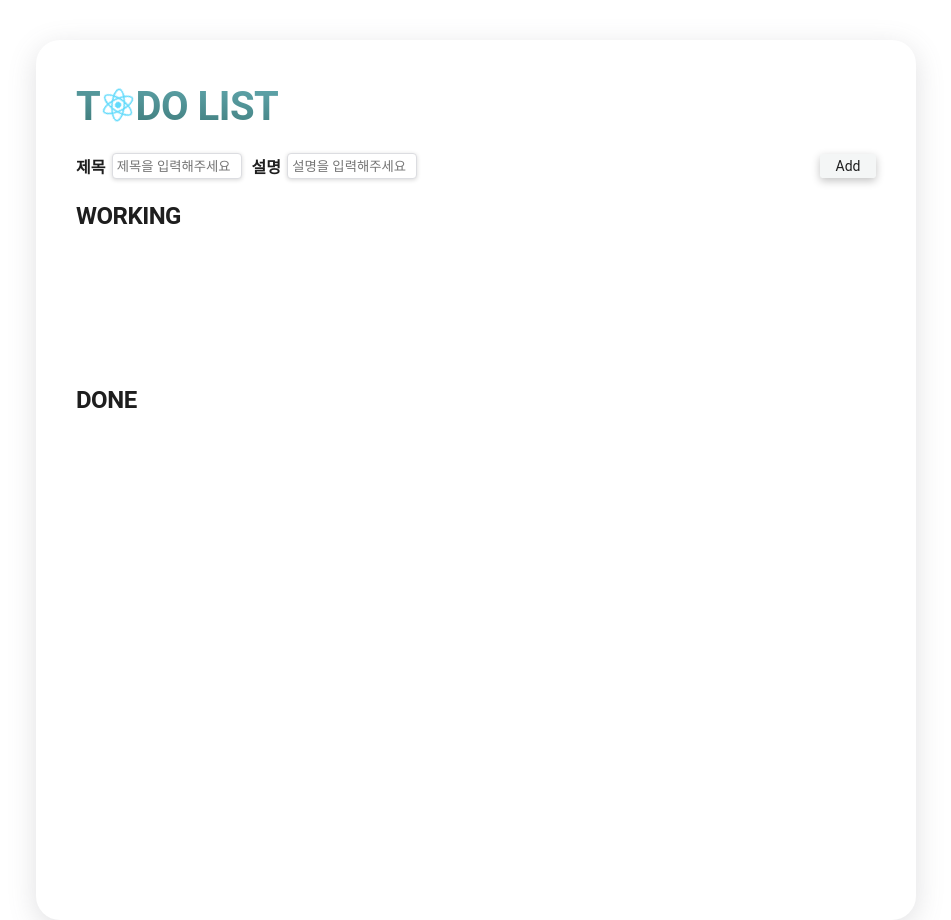
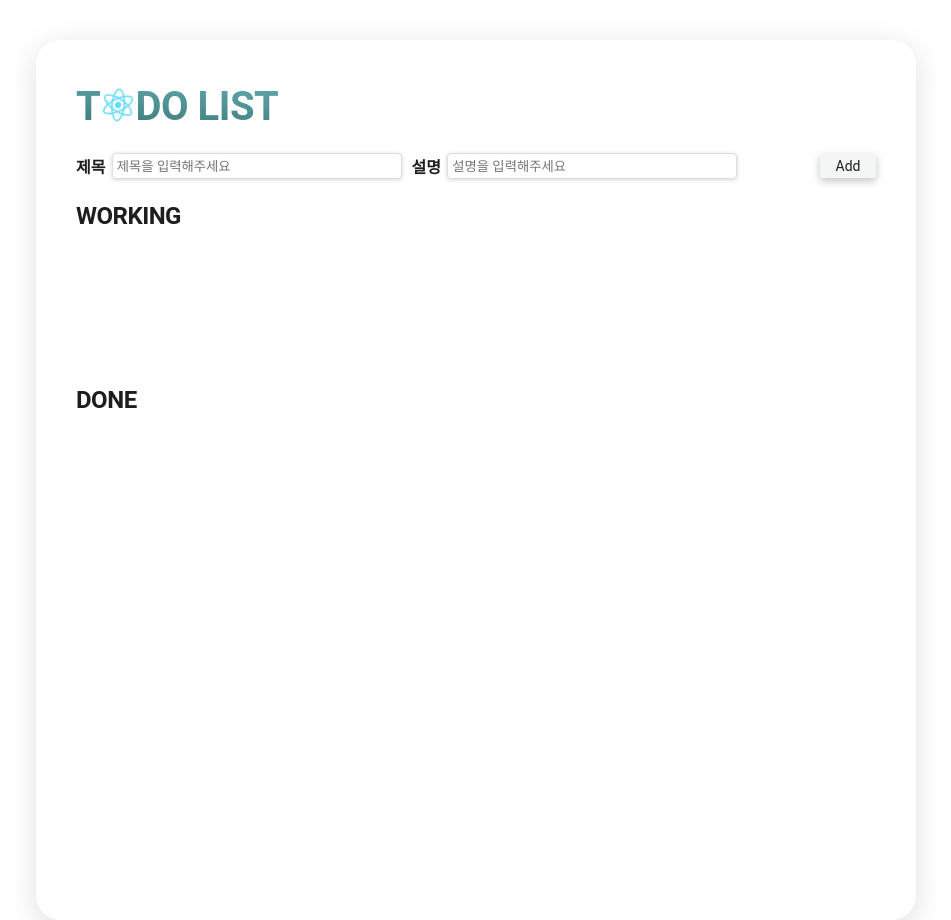
Before and after one commit to makepin2r/hh99_react_todolist, a React (Create React App) app: page / in a window 1280 px wide. Shown: the whole page, without its empty margins (164-1115 px from the left). Built offline with nearby package versions, Linux system fonts and the light colour scheme; a web font is replaced by a local one.

Commit message:
TodoInput css 수정

```diff
--- a/src/components/TodoInput.css
+++ b/src/components/TodoInput.css
@@ -20,7 +20,8 @@
     border: 1px solid #dcdde1;
     color: #353b48;
     border-radius: 0.5vh;
-    width: 15vh;
+    width: 35vh;
+    max-width: 800px;
     padding: 0 0.5vh;
     box-shadow: rgba(0, 0, 0, 0.16) 0px 1px 4px;
 }
```
